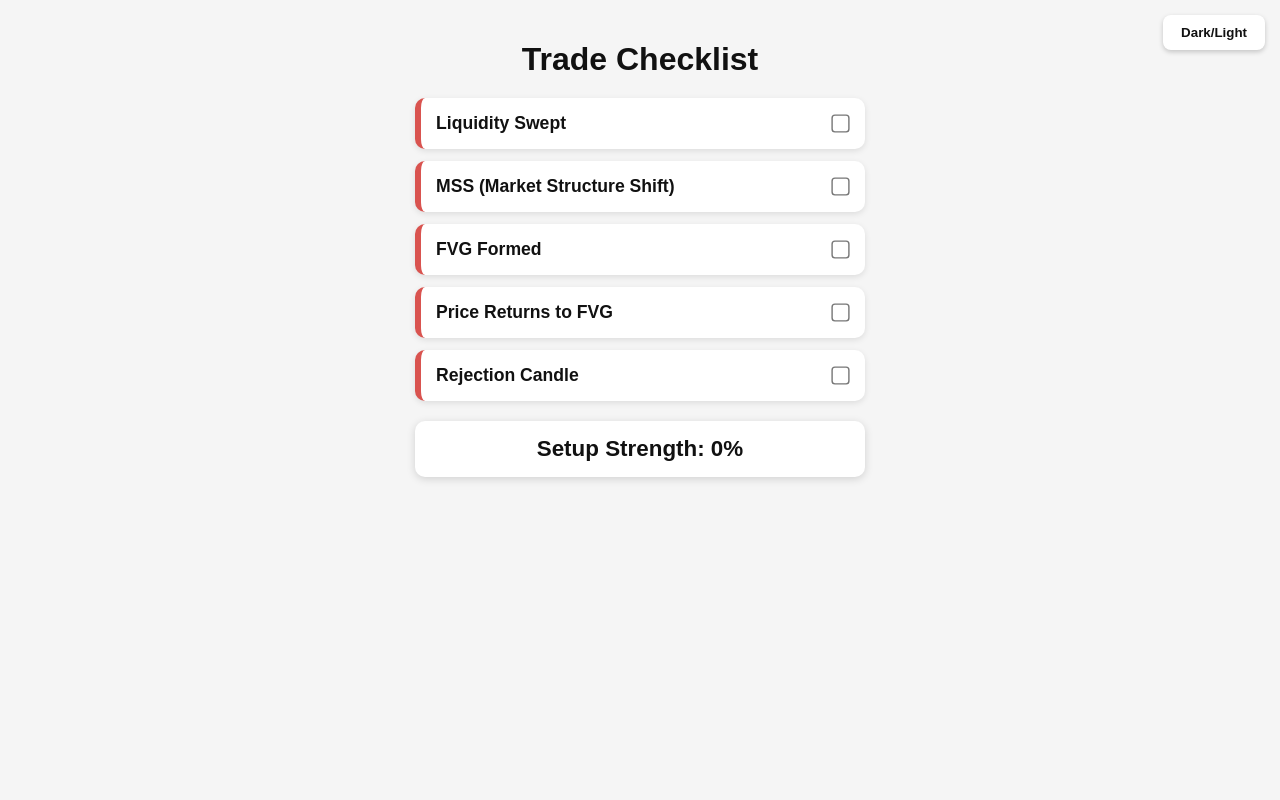
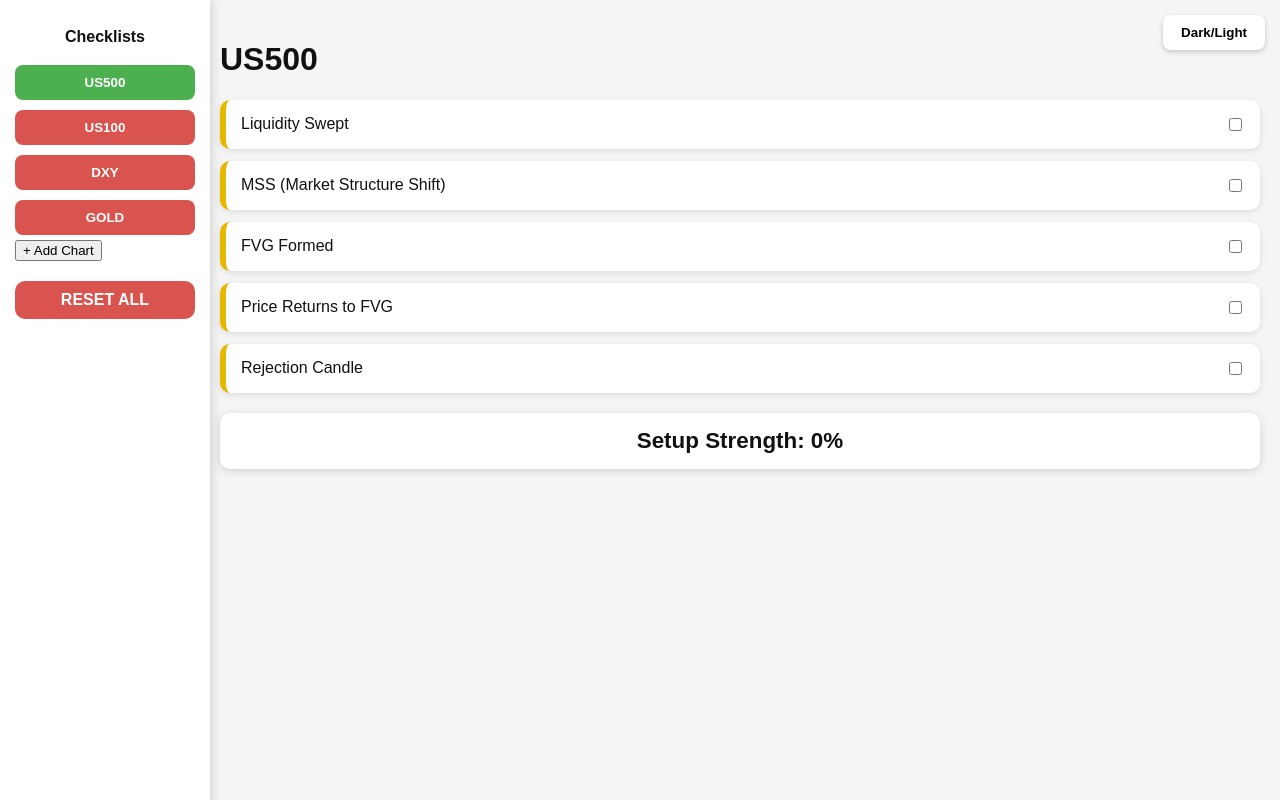
Before and after one commit to kaifletcher023-bot/TRADECHECKLIST, a plain HTML site: page index.html in a window 1280 px wide. Drawn offline with Linux system fonts and the light colour scheme.

Commit message:
Update index.html

```diff
--- a/index.html
+++ b/index.html
@@ -3,7 +3,7 @@
 <head>
 <meta charset="UTF-8">
 <meta name="viewport" content="width=device-width, initial-scale=1.0">
-<title>Trade Checklist</title>
+<title>Ultimate Trade Checklist</title>
 
 <style>
     :root {
@@ -28,18 +28,47 @@
         color: var(--text);
         font-family: Arial, sans-serif;
         margin: 0;
-        padding: 20px;
+        padding: 0;
         transition: 0.3s ease;
+        display: flex;
     }
 
-    .container {
-        max-width: 450px;
-        margin: auto;
+    /* Sidebar */
+    #sidebar {
+        width: 180px;
+        background: var(--card);
+        height: 100vh;
+        padding: 15px;
+        box-shadow: 2px 0 10px rgba(0,0,0,0.15);
+        position: fixed;
+        left: 0;
+        top: 0;
+    }
+    #sidebar h2 {
+        font-size: 1rem;
+        text-align: center;
+    }
+    #tabs button {
+        width: 100%;
+        padding: 10px;
+        margin: 5px 0;
+        border: none;
+        border-radius: 8px;
+        background: var(--danger);
+        color: #fff;
+        font-weight: bold;
+        cursor: pointer;
+        transition: 0.3s;
+    }
+    #tabs button.activeTab {
+        background: var(--accent);
     }
 
-    h1 {
-        text-align: center;
-        margin-bottom: 20px;
+    /* Main */
+    .main {
+        margin-left: 200px;
+        padding: 20px;
+        width: 100%;
     }
 
     .item {
@@ -54,25 +83,8 @@
         border-left: 6px solid var(--danger);
         transition: 0.3s ease;
     }
-
-    .item.active {
-        border-left-color: var(--accent);
-        transform: scale(1.02);
-    }
-
-    .item.pending {
-        border-left-color: var(--warning);
-    }
-
-    label {
-        font-size: 1.1rem;
-        font-weight: bold;
-    }
-
-    input {
-        transform: scale(1.4);
-        cursor: pointer;
-    }
+    .item.active { border-left-color: var(--accent); transform: scale(1.02); }
+    .item.pending { border-left-color: var(--warning); }
 
     #scoreBox {
         margin-top: 20px;
@@ -85,7 +97,19 @@
         box-shadow: 0 2px 8px rgba(0,0,0,0.15);
     }
 
-    /* Toggle dark mode button */
+    #resetAll {
+        margin-top: 20px;
+        width: 100%;
+        padding: 10px;
+        background: var(--danger);
+        color: white;
+        border: none;
+        border-radius: 10px;
+        cursor: pointer;
+        font-size: 1rem;
+        font-weight: bold;
+    }
+
     .toggle {
         position: fixed;
         top: 15px;
@@ -96,40 +120,42 @@
         border-radius: 8px;
         cursor: pointer;
         font-weight: bold;
-        color: var(--text);
         box-shadow: 0 2px 5px rgba(0,0,0,0.2);
     }
 </style>
+</head>
 
-</head>
 <body>
+
+<div id="sidebar">
+    <h2>Checklists</h2>
+    <div id="tabs"></div>
+    <button onclick="addChecklist()">+ Add Chart</button>
+    <button id="resetAll" onclick="resetAll()">RESET ALL</button>
+</div>
 
 <button class="toggle" onclick="toggleMode()">Dark/Light</button>
 
-<div class="container">
-    <h1>Trade Checklist</h1>
+<div class="main">
+    <h1 id="title">Chart Checklist</h1>
 
-    <div class="item" id="liquidity-box">
+    <div class="item" id="liquidity-box" onclick="toggleCheck('liquidity')">
         <label>Liquidity Swept</label>
         <input type="checkbox" id="liquidity" onchange="updateScore()">
     </div>
-
-    <div class="item" id="mss-box">
+    <div class="item" id="mss-box" onclick="toggleCheck('mss')">
         <label>MSS (Market Structure Shift)</label>
         <input type="checkbox" id="mss" onchange="updateScore()">
     </div>
-
-    <div class="item" id="fvg-box">
+    <div class="item" id="fvg-box" onclick="toggleCheck('fvg')">
         <label>FVG Formed</label>
         <input type="checkbox" id="fvg" onchange="updateScore()">
     </div>
-
-    <div class="item" id="return-box">
+    <div class="item" id="return-box" onclick="toggleCheck('return')">
         <label>Price Returns to FVG</label>
         <input type="checkbox" id="return" onchange="updateScore()">
     </div>
-
-    <div class="item" id="reject-box">
+    <div class="item" id="reject-box" onclick="toggleCheck('reject')">
         <label>Rejection Candle</label>
         <input type="checkbox" id="reject" onchange="updateScore()">
     </div>
@@ -138,38 +164,75 @@
 </div>
 
 <script>
-function updateScore() {
-    let boxes = [
-        { id: "liquidity", box: "liquidity-box" },
-        { id: "mss", box: "mss-box" },
-        { id: "fvg", box: "fvg-box" },
-        { id: "return", box: "return-box" },
-        { id: "reject", box: "reject-box" }
-    ];
+let active = 0;
+let checklists = [
+    { name: "US500", states: [0,0,0,0,0] },
+    { name: "US100", states: [0,0,0,0,0] },
+    { name: "DXY", states: [0,0,0,0,0] },
+    { name: "GOLD", states: [0,0,0,0,0] }
+];
 
-    let score = 0;
-    boxes.forEach(b => {
-        let checkbox = document.getElementById(b.id);
-        let card = document.getElementById(b.box);
+function renderTabs() {
+    let t = "";
+    checklists.forEach((c,i)=>{
+        t += `<button class="${i===active?"activeTab":""}" onclick="switchTab(${i})">${c.name}</button>`;
+    });
+    document.getElementById("tabs").innerHTML = t;
+}
 
-        if (checkbox.checked) {
-            card.classList.add("active");
-            card.classList.remove("pending");
-            score++;
-        } else {
-            card.classList.remove("active");
-            card.classList.add("pending");
-        }
+function switchTab(i){ active=i; save(); loadChecklist(); renderTabs(); }
+
+function loadChecklist(){
+    document.getElementById("title").innerText = checklists[active].name;
+    let s = checklists[active].states;
+    ["liquidity","mss","fvg","return","reject"].forEach((id,idx)=>{
+        document.getElementById(id).checked = s[idx]===1;
+    });
+    updateScore();
+}
+
+function updateScore(){
+    let ids = ["liquidity","mss","fvg","return","reject"];
+    let count = 0;
+    ids.forEach((id,idx)=>{
+        let box = document.getElementById(id);
+        checklists[active].states[idx] = box.checked?1:0;
+        let card = document.getElementById(id+"-box");
+        if(box.checked){ card.classList.add("active"); card.classList.remove("pending"); count++; navigator.vibrate(30);}
+        else { card.classList.add("pending"); card.classList.remove("active"); }
     });
 
-    let percent = Math.round((score / boxes.length) * 100);
-    let scoreBox = document.getElementById("scoreBox");
-    scoreBox.innerText = "Setup Strength: " + percent + "%";
+    let p = Math.round((count/5)*100);
+    document.getElementById("scoreBox").innerText = "Setup Strength: "+p+"%";
+    save();
 }
 
-function toggleMode() {
-    document.body.classList.toggle("dark");
+function addChecklist(){
+    let name = prompt("Name this chart:", "New Chart");
+    if(!name) return;
+    checklists.push({name:name,states:[0,0,0,0,0]});
+    save(); renderTabs();
 }
+
+function resetAll(){
+    if(!confirm("Reset ALL checklists?")) return;
+    checklists.forEach(c=> c.states=[0,0,0,0,0]);
+    save(); loadChecklist(); renderTabs();
+}
+
+function save(){ localStorage.setItem("checklists", JSON.stringify(checklists)); }
+
+function load(){ let data = localStorage.getItem("checklists"); if(data) checklists = JSON.parse(data); }
+
+function toggleCheck(id){
+    const box=document.getElementById(id);
+    box.checked = !box.checked;
+    updateScore();
+}
+
+function toggleMode(){ document.body.classList.toggle("dark"); }
+
+load(); renderTabs(); loadChecklist();
 </script>
 
 </body>
```
